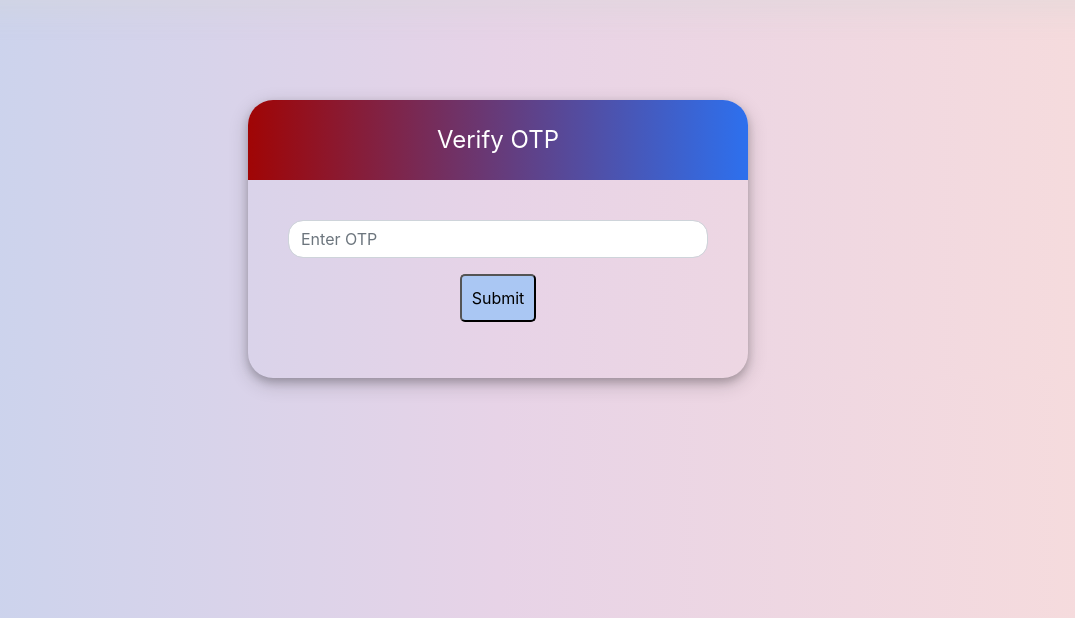
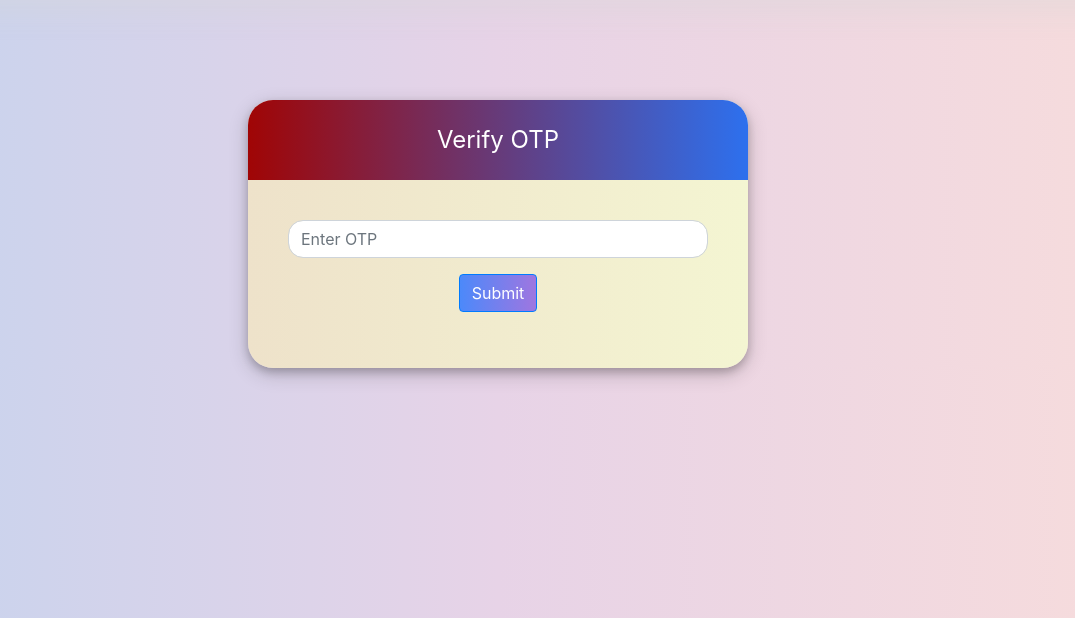
Before and after one commit to DanielSamsonraj/Drops_of_life, a Django app: page /enter_OTP in a window 1280 px wide. Shown: the part 57-675 px from the top of the page, without its empty margins (142-1217 px from the left). Run offline with Django 3.2, Linux system fonts and the light colour scheme; some libraries are stand-ins or nearby versions.

Commit message:
Update enter_OTP.html

```diff
--- a/bloodDonation/templates/files/enter_OTP.html
+++ b/bloodDonation/templates/files/enter_OTP.html
@@ -5,6 +5,7 @@
         margin-top: 100px;
         max-width: 500px;
         border-radius: 25px;
+        background: -webkit-linear-gradient(left, #eee2ca, #f4f5d2);
         box-shadow: 0 4px 8px 0 rgba(0, 0, 0, 0.2), 0 6px 20px 0 rgba(0, 0, 0, 0.19);
     }
 
@@ -28,9 +29,9 @@
     }
 
     .my-button {
-        border-radius: 5px;
-        background-color: rgb(170, 199, 243);
-        padding: 10px;
+        background: -webkit-linear-gradient(left, #4c89fa, #9f76e0);
+        max-width: 300px;
+        margin: auto;
     }
 
     .my-col {
@@ -56,7 +57,7 @@
             </div>
             <div class="form-group">
                 <div class="col my-col">
-                    <button type="submit" class="my-button">Submit</button>
+                    <button type="submit" class="btn btn-primary my-button">Submit</button>
                 </div>
             </div>
         </form>
```
